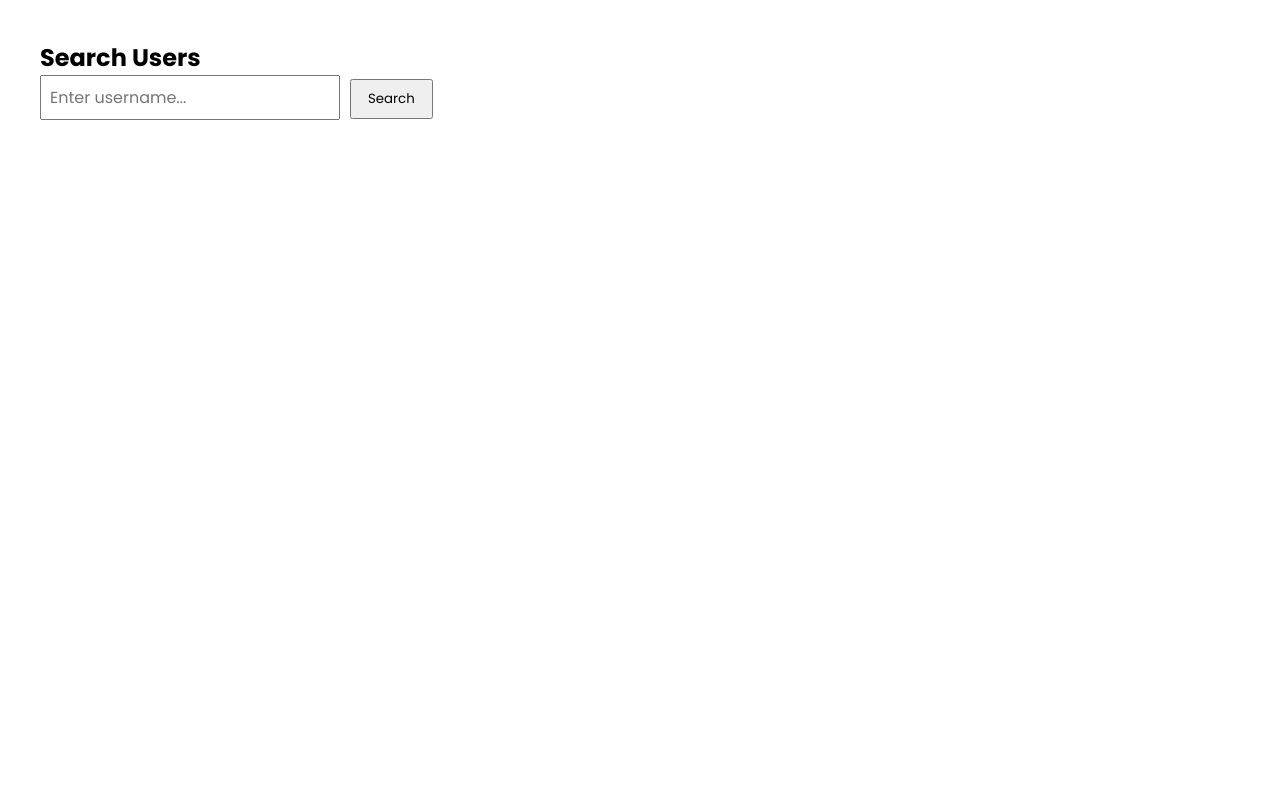
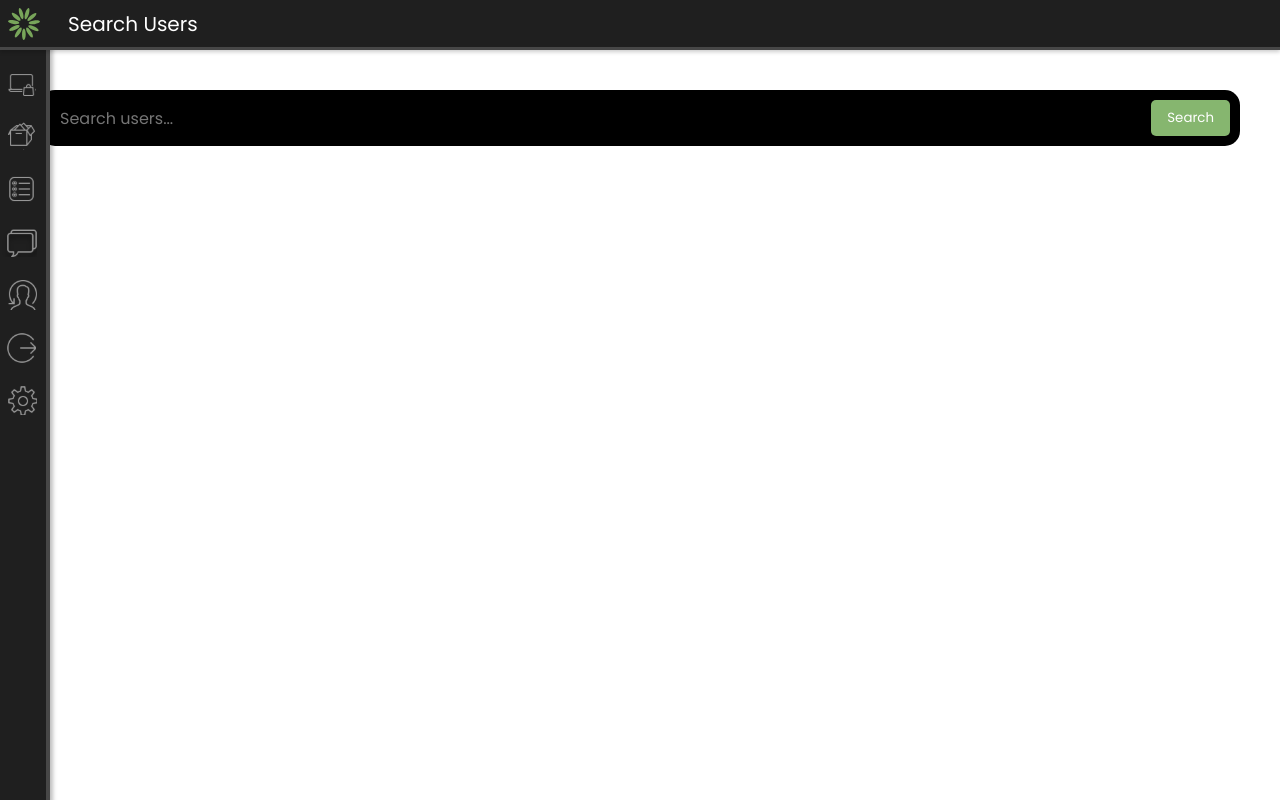
Before and after one commit to Kash4511/Aurora, a React (Vite) app in the folder Frontend/App/: page /search-users in a window 1280 px wide. Built offline with nearby package versions, Linux system fonts and the light colour scheme; sample sign-in values are in the browser's storage.

Commit message:
Chat system added (ui fixes needed)

```diff
--- /dev/null
+++ b/Frontend/App/src/Css/Searchuser.css
@@ -0,0 +1,15 @@
+@import url('https://fonts.googleapis.com/css2?family=Poppins:wght@200;300;400;500;600;700&display=swap');
+@import url('https://fonts.googleapis.com/css2?family=Jost:wght@300;400;500;600;700&display=swap');
+#search {
+    position: relative; /* Ensure it aligns within its parent container */
+    margin: 0 auto; /* Center horizontally */
+    display: flex; /* Use flexbox for alignment */
+    justify-content: center;
+    align-items: center;
+    width: 100%; /* Adjust width as needed */
+    max-width: 600px; /* Optional: Limit the maximum width */
+    padding: 10px;
+    /* Add some padding for spacing */
+    background-color: black !important; /* Force the background color to black */
+    border-radius: 10px; /* Optional: Add rounded corners */
+}
--- a/Frontend/App/src/Css/dash.css
+++ b/Frontend/App/src/Css/dash.css
@@ -301,10 +301,19 @@ position: absolute;
     flex-shrink: 0;
     left: 7px;
     position: absolute;
-    top:227px;
+    top:385px;
 
 }
-
+#chat
+{
+        background-image: url('../assets/Csvg.svg');
+    width: 35px;
+    height: 30px;
+    flex-shrink: 0;
+    left: 2px;
+    position: absolute;
+    top:227px;
+}
 
 
 body, html {
--- a/Frontend/App/src/SearchUsers.jsx
+++ b/Frontend/App/src/SearchUsers.jsx
@@ -1,6 +1,9 @@
 import React, { useState } from "react";
 import axios from "axios";
 import { useNavigate } from "react-router-dom";
+import Navigation from './components/Navigation';
+import TopBar from './components/TopBar';
+import { motion } from "framer-motion";
 
 const SearchUsers = () => {
   const [query, setQuery] = useState("");
@@ -9,7 +12,6 @@ const SearchUsers = () => {
   const [error, setError] = useState("");
   const navigate = useNavigate();
 
-  // Get token from localStorage
   const getToken = () => localStorage.getItem("access_token") || null;
 
   const searchUsers = async () => {
@@ -34,7 +36,6 @@ const SearchUsers = () => {
           },
         }
       );
-
       setResults(response.data);
     } catch (err) {
       console.error("Error searching users:", err.response?.data || err.message);
@@ -44,8 +45,8 @@ const SearchUsers = () => {
     }
   };
 
-  const handleKeyPress = (e) => {
-    if (e.key === "Enter") searchUsers();
+  const handleSearch = (e) => {
+    setQuery(e.target.value);
   };
 
   const navigateToChat = (userId) => {
@@ -53,30 +54,64 @@ const SearchUsers = () => {
   };
 
   return (
-    <div style={{ padding: 40 }}>
-      <h2>Search Users</h2>
-      <div>
+    <motion.div style={{ padding: 40 }}>
+      <TopBar title="Search Users" />
+      <Navigation />
+      <motion.div
+        id="search"
+        initial={{ opacity: 0, y: -50 }}
+        animate={{ opacity: 1, y: 0 }}
+        transition={{ duration: 0.6, ease: "easeOut" }}
+        style={{
+          display: "flex",
+          backgroundColor: "black",
+          borderRadius: "15px",
+          justifyContent: "center",
+          alignItems: "center",
+          margin: "50px auto", // Center horizontally
+          width: "100%",
+          maxWidth: "1200px", // Optional: Limit the maximum width
+          padding: "10px",
+          marginBottom:"50px",
+           // Add some padding for spacing
+        }}
+      >
         <input
           type="text"
-          placeholder="Enter username..."
+          placeholder="Search users..."
           value={query}
-          onChange={(e) => setQuery(e.target.value)}
-          onKeyPress={handleKeyPress}
-          style={{ padding: 8, fontSize: 16, width: 300 }}
+          onChange={handleSearch}
+          style={{
+            flex: 1,
+            background: "transparent",
+            border: "none",
+            color: "white",
+            fontSize: "16px",
+            outline: "none",
+            padding: "5px 10px",
+          }}
         />
         <button
           onClick={searchUsers}
-          style={{ marginLeft: 10, padding: "8px 16px" }}
+          style={{
+            marginLeft: "10px",
+            padding: "8px 16px",
+            backgroundColor: "#86B66F",
+            color: "white",
+            border: "none",
+            borderRadius: "5px",
+            cursor: "pointer",
+          }}
           disabled={loading}
         >
           {loading ? "Searching..." : "Search"}
         </button>
-      </div>
+      </motion.div>
 
       {error && <p style={{ color: "red" }}>{error}</p>}
 
       {results.length > 0 && (
-        <ul style={{ marginTop: 20 }}>
+        <ul style={{ marginTop: 20 , marginLeft: 150}}>
           {results.map((user) => (
             <li key={user.id} style={{ marginBottom: 10 }}>
               {user.username} ({user.email})
@@ -92,9 +127,9 @@ const SearchUsers = () => {
       )}
 
       {!loading && results.length === 0 && query && !error && (
-        <p>No users found for "{query}"</p>
+        <p style={{marginTop:"40px", marginLeft:"130px"}}>No users found for "{query}"</p>
       )}
-    </div>
+    </motion.div>
   );
 };
 
--- a/Frontend/App/src/components/Navigation.jsx
+++ b/Frontend/App/src/components/Navigation.jsx
@@ -8,9 +8,10 @@ const navItems = [
   { id: 'buy', label: 'Marketplace', route: '/dash' },
   { id: 'sell', label: 'Sell Product', route: '/sell' },
   { id: 'List', label: 'My Products', route: '/product_list' },
-  { id: 'setting', label: 'Settings', route: '/settings' },
+  { id: 'chat', label: 'Chat', route: '/search-users' },
   { id: 'switch', label: 'Change User', action: 'switch' },
   { id: 'log', label: 'Logout', action: 'logout' },
+  { id: 'setting', label: 'Settings', route: '/settings' },
 
 ];
 
--- a/Frontend/App/src/dash.jsx
+++ b/Frontend/App/src/dash.jsx
@@ -5,7 +5,7 @@ import './Css/dash.css';
 import { useNavigate } from 'react-router-dom';
 import Navigation from './components/Navigation';
 import { API_ENDPOINTS } from './config';
-import TopBar from './components/topbar';
+import TopBar from './components/TopBar';
 
 function Dash() {
     const navigator = useNavigate();
--- a/Frontend/App/src/sell.jsx
+++ b/Frontend/App/src/sell.jsx
@@ -7,7 +7,7 @@ import 'react-phone-number-input/style.css';
 import { useNavigate, useParams } from 'react-router-dom';
 import Navigation from './components/Navigation';
 import { API_ENDPOINTS } from './config';
-import TopBar from './components/topbar';
+import TopBar from './components/TopBar';
 
 async function refreshAccessToken() {
   try {
```
Also changed, not shown: Frontend/App/src/searchuser.jsx (deleted, +0 -48 lines).
